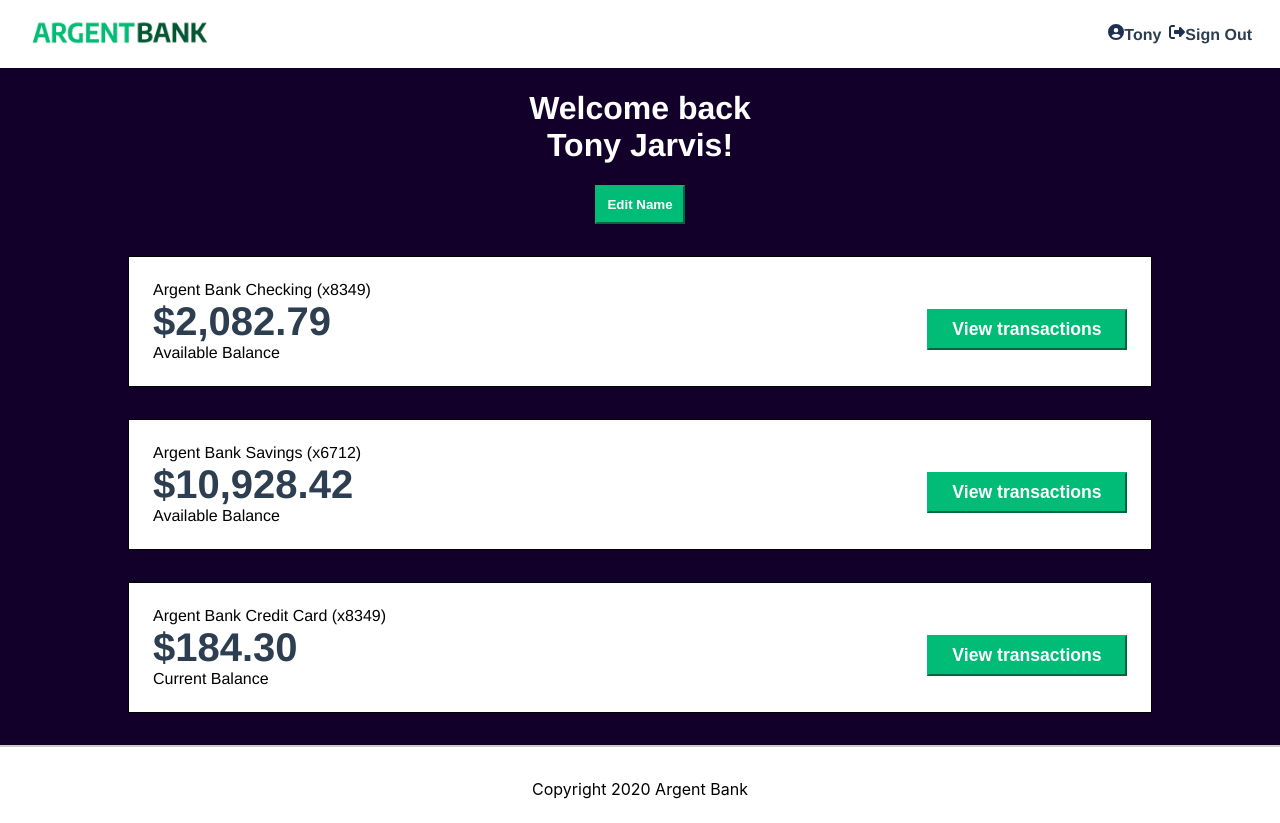
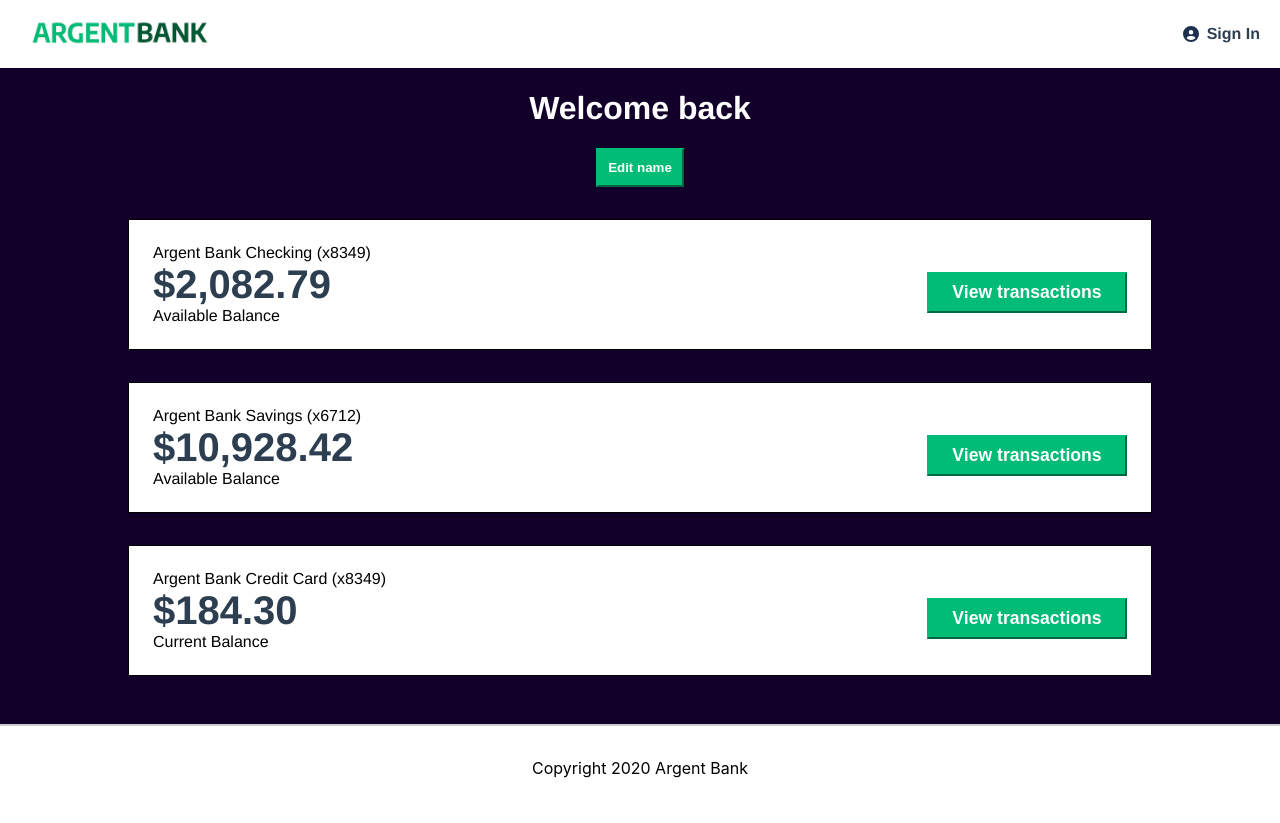
Before and after one commit to stoyb/argentbank, a React (Create React App) app: page /profile in a window 1280 px wide. After the commit the page ends 802 px from the top, so only its background shows below. Built offline with nearby package versions, Linux system fonts and the light colour scheme.

Commit message:
reducer update done

```diff
--- a/src/app/store.jsx
+++ b/src/app/store.jsx
@@ -1,13 +1,13 @@
 import { configureStore } from '@reduxjs/toolkit';
 import AddNameReducer from '../reducers/AddNameReducer';
 import LogginReducer from '../reducers/LogginReducer';
-//import UpdateReducer from '../reducers/UpdateReducer';
+import UpdateReducer from '../reducers/UpdateReducer';
 
 const store = configureStore({
   reducer: {
     auth: LogginReducer,
-    firstName: AddNameReducer
-    // update: UpdateReducer,
-  },
+    firstName: AddNameReducer,
+    update: UpdateReducer
+  }
 });
 export default store;
--- a/src/components/Header/Header.jsx
+++ b/src/components/Header/Header.jsx
@@ -7,24 +7,23 @@
 import logoSignIn from "../../assets/circle-user-solid.svg"
 import { fetchProfile } from '../../services/getProfile'
 import { useEffect } from 'react'
-import { useDispatch } from 'react-redux'
+import { useDispatch, useSelector } from 'react-redux'
 import { setName } from '../../reducers/AddNameReducer'
-
-
 
 const Header = () => {
   const [firstName, setFirstName] = useState('');
-  const dispatch = useDispatch()
-  useEffect(() => {
-    fetchProfile()
-     .then (res => {
-       setFirstName(res.firstName)
-     })
-      .catch(error => {
-        console.error(error);
-  })}, []);
-
-    dispatch(setName(firstName))
+  //const dispatch = useDispatch()
+  // useEffect(() => {
+  //   fetchProfile()
+  //    .then (res => {
+  //      setFirstName(res.firstName)
+  //    })
+  //     .catch(error => {
+  //       console.error(error);
+  // })}, []);
+    //dispatch(setName(firstName))
+const state = useSelector(state => state)
+console.log(state.update.firstName);
 
   return (
     <>
@@ -38,11 +37,11 @@
             <div className={styles.mainNav}>
           <Link to="/profile" className={styles.mainNavItem}>
           <img src={logoUser} alt={firstName}/>
-              {firstName}
+              <span> {firstName}</span>
           </Link>
           <Link to="/" className={styles.mainNavItem}>
             <img src={logoRight} alt="Sign Out"/>
-              Sign Out
+            <span> Sign Out</span>
           </Link>
         </div>
             ) : (
--- a/src/pages/Login/Login.jsx
+++ b/src/pages/Login/Login.jsx
@@ -5,8 +5,6 @@
 import { useDispatch } from 'react-redux'
 import { setToken } from '../../reducers/LogginReducer'
 import axios from 'axios'
-
-
 
 
 const Login = () => {
@@ -20,7 +18,7 @@
     async function fetchData() {
       const response = await axios.post('http://localhost:3001/api/v1/user/login', {
         username: username,
-        password: password,
+        password: password
       });
       setData(response)
     }
--- a/src/pages/Profile/Profile.jsx
+++ b/src/pages/Profile/Profile.jsx
@@ -1,17 +1,56 @@
 import React from 'react'
+import { useState } from 'react'
 import Account from '../../components/Account/Account'
-import { fetchProfile } from '../../services/getProfile'
 import styles from './Profile.module.css'
+//import axios from 'axios'
+import { editFirstName, editLastName } from '../../reducers/UpdateReducer'
+import { useDispatch } from 'react-redux'
+
 
 const Profile = () => {
-  console.log(fetchProfile());
+  const [firstName, setFirstName] = useState('');
+  const [lastName, setLastName] = useState('');
+  const [form, setForm] = useState(null);
+  const dispatch = useDispatch()
+
+  function handleSubmit(event) {
+    event.preventDefault()
+    // async function fetchData() {
+    //   const response = await axios.put('http://localhost:3001/api/v1/user/profile', {
+    //     firstName: firstName,
+    //     lastName: lastName
+    //   });
+    //   setData(response)
+    // }
+    //  fetchData()
+     dispatch(editFirstName(firstName))
+     dispatch(editLastName(lastName))
+    // if(data) {
+    //   dispatch(setToken(data))
+    // } else {
+    //   setError(true)
+    // }
+    console.log(firstName, lastName);
+    setForm(null)
+  }
   return (
     <>
       <main className={styles.userMain}>
         <div className={styles.userContainer}>
         <div className={styles.header}>
-          <h2 className={styles.title}>Welcome back<br />Tony Jarvis!</h2>
-          <button className={styles.editButton}>Edit Name</button>
+          <h2 className={styles.title}>Welcome back<br/>
+           {firstName} {lastName}</h2>
+           {!form && <button onClick={setForm} className={styles.editButton}>Edit name</button>}
+           {form &&
+          <form>
+            <div>
+              <input value={firstName} onChange={(e) => setFirstName(e.target.value)}/>
+              <input value={lastName} onChange={(e) => setLastName(e.target.value)}/>
+              !
+            </div>
+            <button onClick={handleSubmit} className={styles.editButton}>Save</button>
+          </form>
+           }
         </div>
         <Account title="Argent Bank Checking (x8349)" amount="$2,082.79" description="Available Balance"/>
         <Account title="Argent Bank Savings (x6712)" amount="$10,928.42" description="Available Balance"/>
--- a/src/reducers/UpdateReducer.js
+++ b/src/reducers/UpdateReducer.js
@@ -1,22 +1,23 @@
 import { createSlice } from '@reduxjs/toolkit';
 
-const userSlice = createSlice({
-  name: 'user',
+const updateSlice = createSlice({
+  name: 'update',
   initialState: {
     firstName: '',
     lastName: '',
   },
   reducers: {
-    editUserProfile: (state, action) => {
-      const { firstName, lastName } = action.payload;
+    editFirstName: (state, action) => {
+      const firstName = action.payload;
       state.firstName = firstName;
+    },
+    editLastName: (state, action) => {
+      const lastName = action.payload;
       state.lastName = lastName;
-    },
+    }
   },
 });
 
-export const { editUserProfile } = userSlice.actions;
+export const { editFirstName, editLastName } = updateSlice.actions;
 
-export const selectUser = (state) => state.user;
-
-export default userSlice.reducer;
+export default updateSlice.reducer;
```
